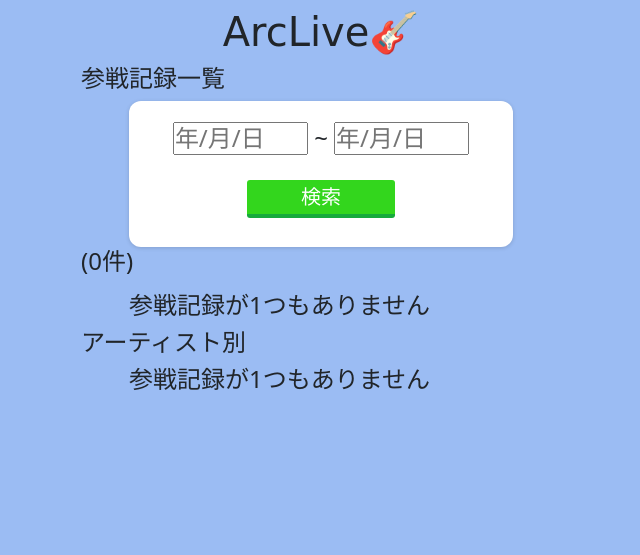
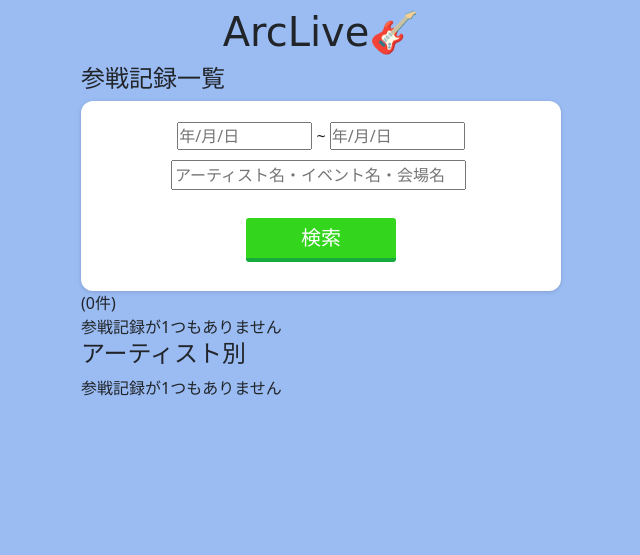
Before and after one commit to chamalexandros/ArcLive, a Django app: page /records/record/list/ in a window 1280 px wide. Shown: the top 555 px of the page, without its empty margins (319-959 px from the left). Run offline with Django 5.2, Linux system fonts and the light colour scheme; the visitor is signed in with stand-in values (Sample User, id 1); data that the repository does not hold is empty; some libraries are stand-ins or nearby versions.

Commit message:
ArcLive/static/css/record_list.css内の閉じタグ変更

```diff
--- a/ArcLive/templates/records/record_list.html
+++ b/ArcLive/templates/records/record_list.html
@@ -5,7 +5,7 @@
 {% endblock %}
 
 {% block main %}
-<h4>参戦記録一覧<h4>
+<h4>参戦記録一覧</h4>
     <ul>
         <li>
             <div id="date1" class="flex-datebox">
@@ -16,6 +16,9 @@
                             <span class="kara">~</span>
                             <input name="end-date1" id="end-date1" type="text" data-date-picker placeholder="年/月/日" autocomplete="off"/>
                         </label>
+                        <div>
+                            <input type="text" name="keyword" id="keyword" value="{{ keyword }}" placeholder="アーティスト名・イベント名・会場名">
+                        </div>
                         <div class="flex-box">
                             <button type="submit" id="search">検索</button>
                         </div>
@@ -27,7 +30,7 @@
 
 {% if searched %}
 
-    <p>({{ record_list.count }}件)</p>
+    <p class="count">({{ record_list.count }}件)</p>
 
 <ul>
     {% for record in record_list %}
@@ -61,7 +64,7 @@
     {% endfor %}
 </ul>
 
-<h4>アーティスト別<h4>
+<h4>アーティスト別</h4>
 <ul>
     {% for item in artist_summary %}
         <li>
```
